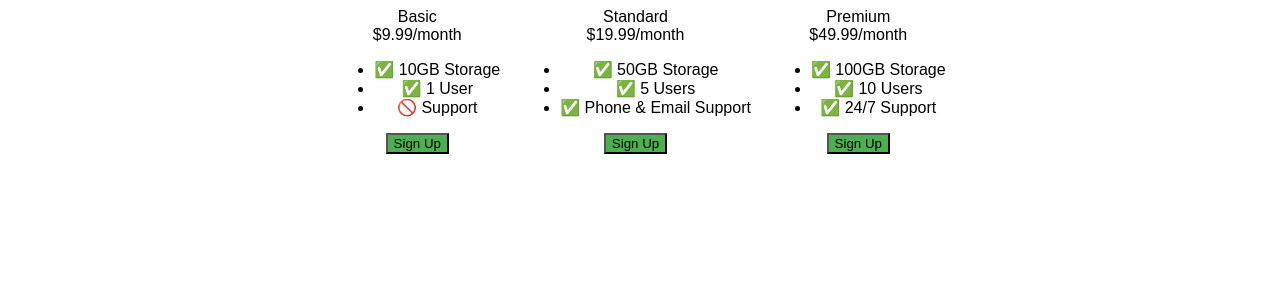
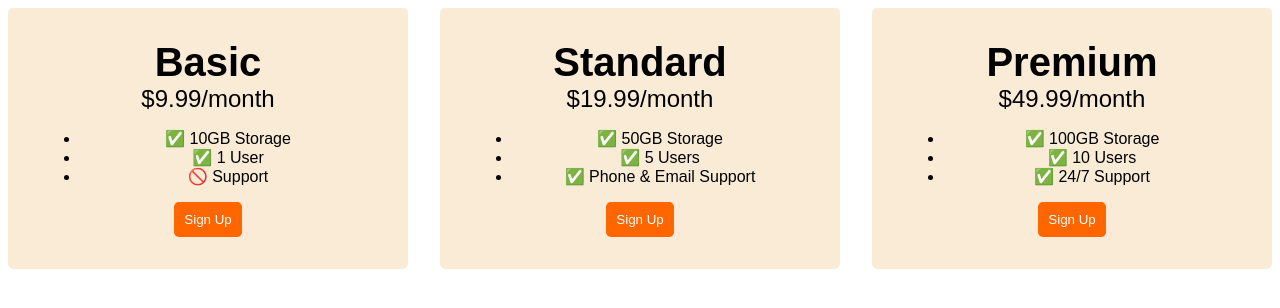
Before and after one commit to sahil3045/Web-dev, a plain HTML site: page 9.4 Flexbox Pricing Table/index.html in a window 1280 px wide. Drawn offline with Linux system fonts and the light colour scheme; a web font is replaced by a local one.

Commit message:
Update index.html

```diff
--- a/9.4 Flexbox Pricing Table/index.html
+++ b/9.4 Flexbox Pricing Table/index.html
@@ -13,11 +13,17 @@
       .pricing-container{
         text-align: center;
         display: flex;
-        gap: 20px;
         justify-content: center;
         align-items: center;
         flex-basis: auto;
+        gap: 2rem;
 
+      }
+      .pricing-plan{
+        flex:1;
+        border-radius: 5px;
+        background-color: antiquewhite;
+        padding: 2rem;
       }
 
 
@@ -27,15 +33,26 @@
 
       /* Hint: What can you do with a media query and flexbox? */
       @media (max-width: 1250px) {
-        body{
+        .pricing-container{
           flex-direction: column;
         }
+      }
 
+      .plan-button {
+      padding: 10px;
+      background-color: #ff6600;
+      color: #fff;
+      border-radius: 5px;
+      border: none;
+      }
+      .plan-title{
+        font-size: 2.5rem;
+        font-weight: 700;
 
       }
-
-      .plan-button{
-        background-color: #4CAF50;
+      .plan-price{
+        font-size: 1.5rem;
+        font-weight: 500;
       }
     </style>
   </head>
```
